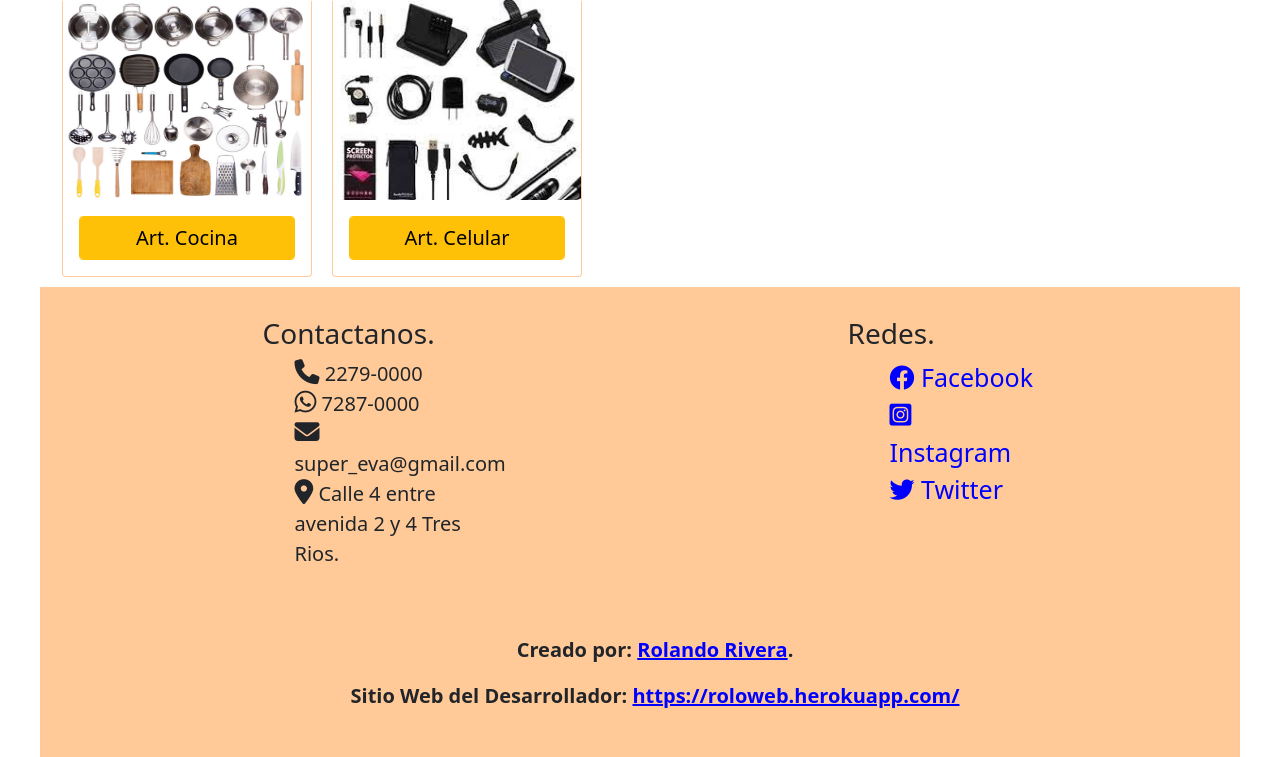
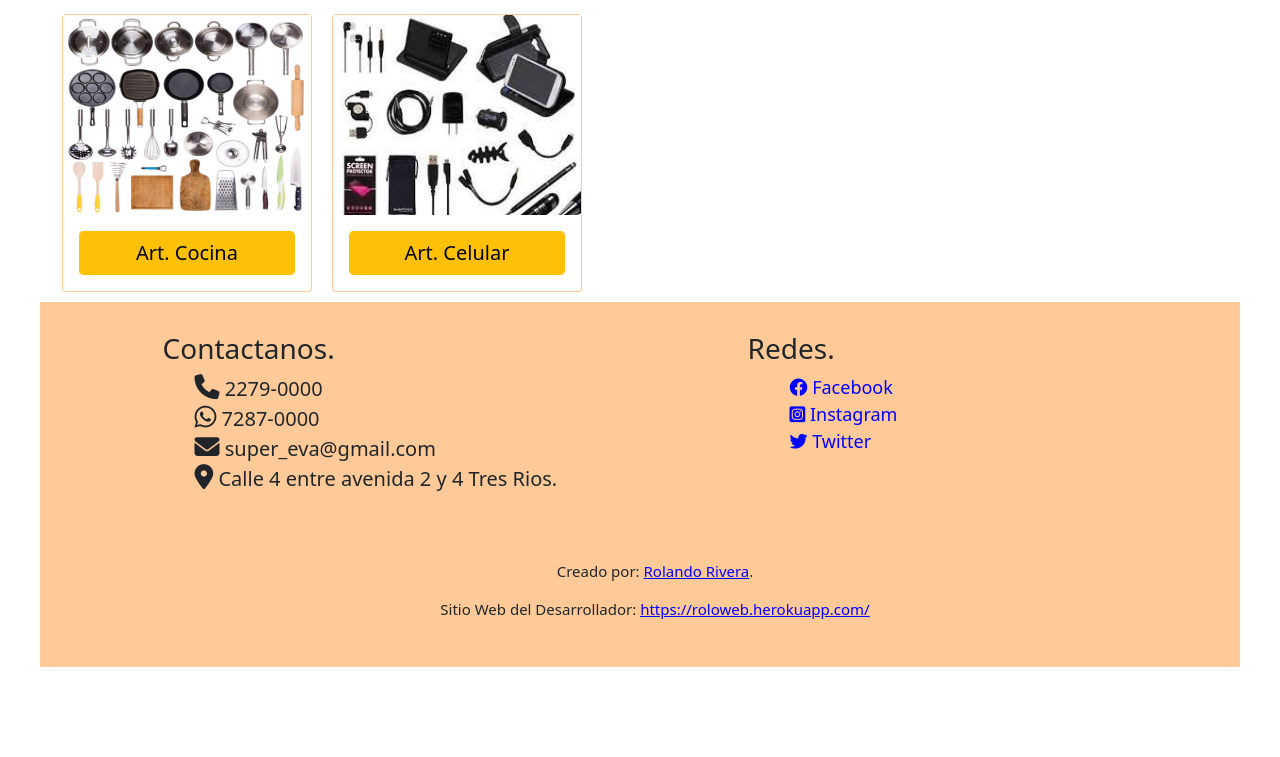
Before and after one commit to rolandoWe/superEva, a PHP site: page / in a window 1280 px wide. Shown: the part 2524-3281 px from the top of the page. After the commit the page ends 3191 px from the top, so only its background shows below. Run offline with PHP 8.4, Linux system fonts and the light colour scheme; some libraries are stand-ins or nearby versions.

Commit message:
Add files via upload

```diff
--- a/css/index.css
+++ b/css/index.css
@@ -6,7 +6,9 @@
 }
 .alert{
     background-color: rgb(255, 150, 50);
-    font-size: 30px;
+    font-size: 40px;
+    font-weight: bold;
+    color: rgb(16, 16, 16,.8);
     padding: 5px 0;
     margin-bottom: 0;
     border: none;
@@ -153,7 +155,7 @@ footer{
     justify-content: space-around;
 }
 .contacto_footer,.redes_footer{
-    width:200px
+    width:400px
 }
 .contacto_footer li i{
     font-size: 25px;
@@ -169,15 +171,15 @@ footer{
 }
 .redes_footer a{
     text-decoration: none;
-    font-size: 25px;
+    font-size: 18px;
     color: blue;
 }
 .copy_footer{
     margin-top: 50px;
     width:100%;
     text-align: center;
-    font-size: 20px;
-    font-weight: bold;
+    font-size: 15px;
+    /* font-weight: bold; */
 }
 .copy_footer a{
     color: blue;
```
